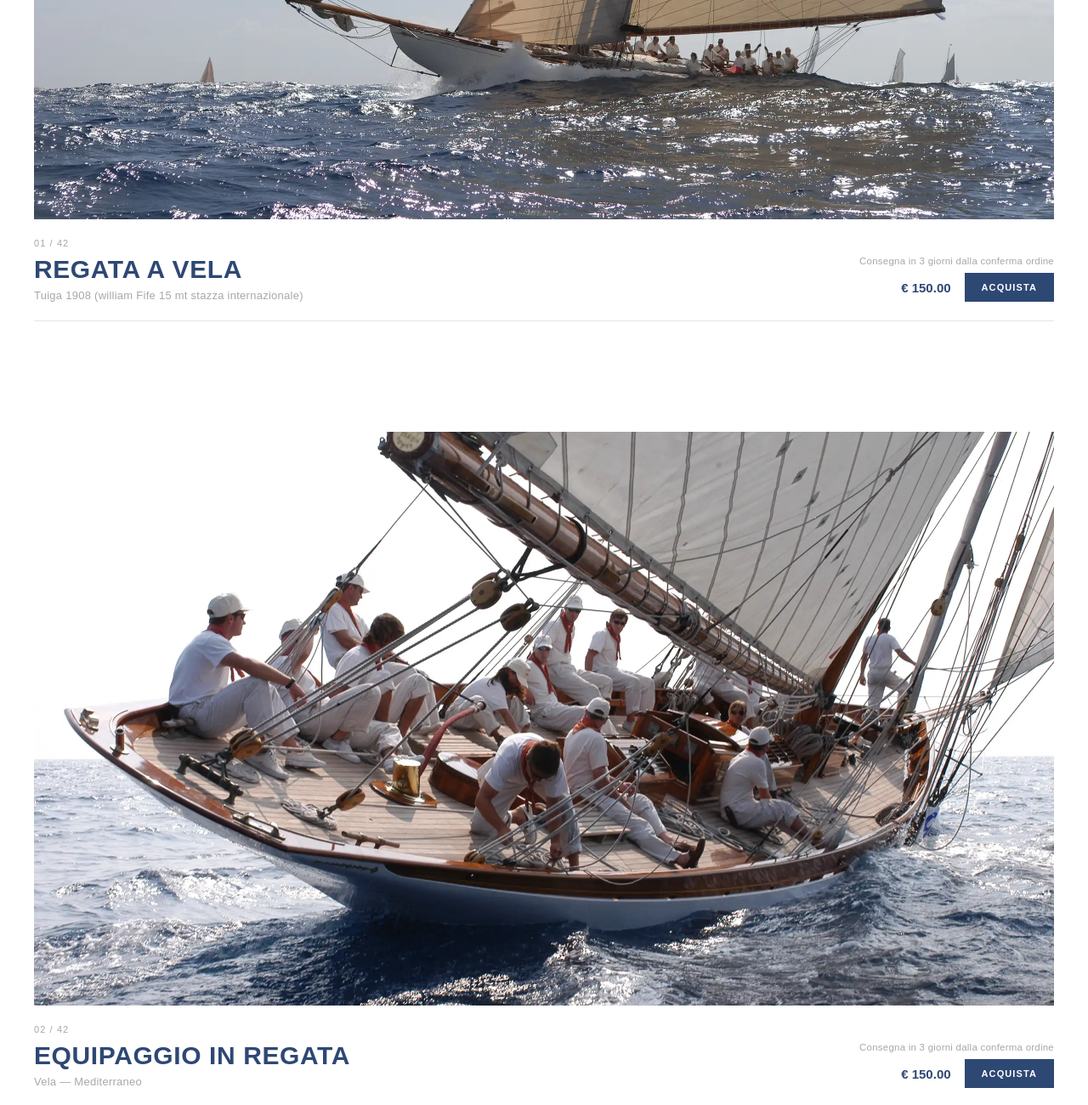
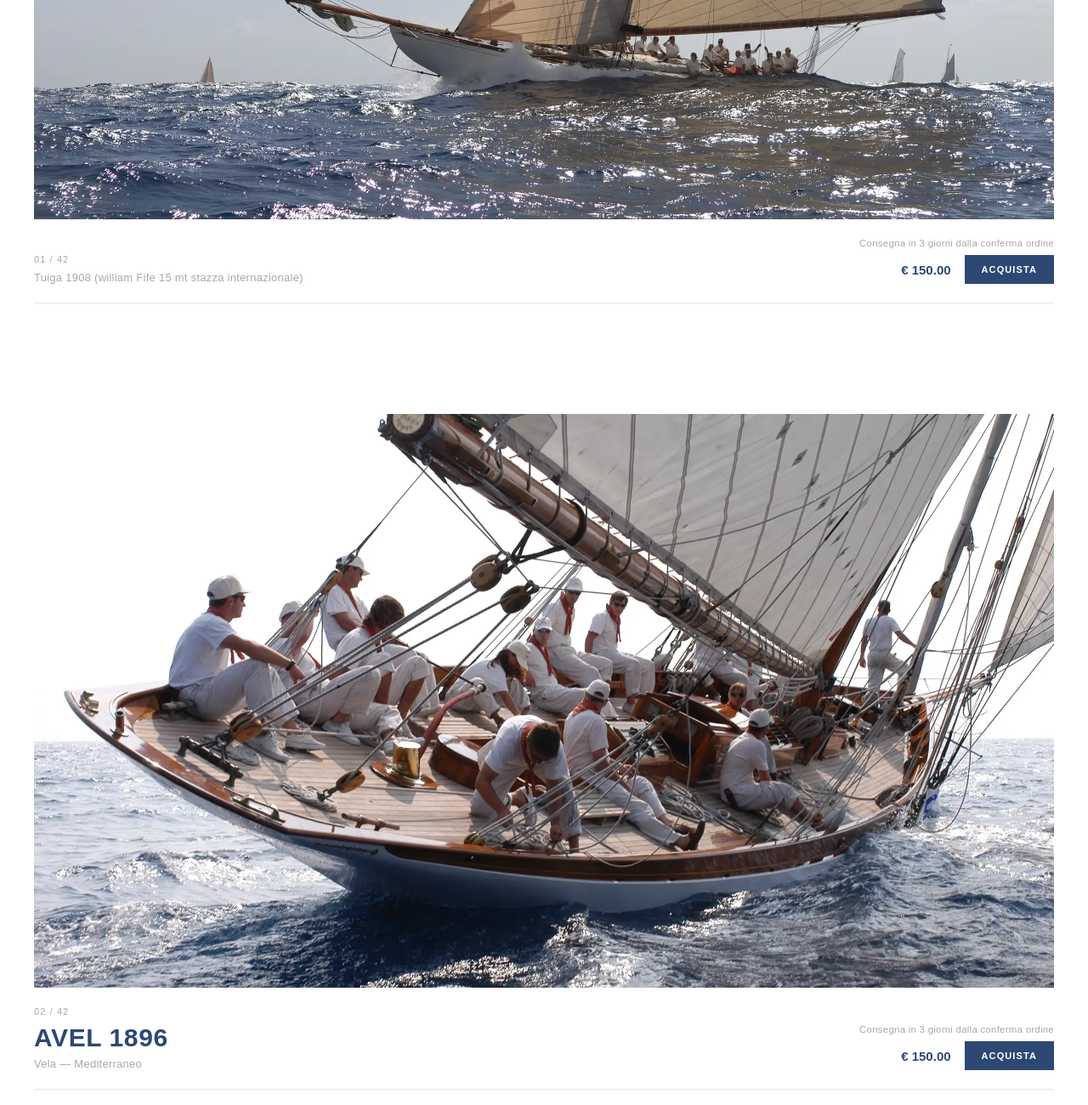
Before and after one commit to fotoramella-alberto/def, a website: page index.html in a window 1280 px wide. Shown: the part 618-1918 px from the top of the page at 85% size. Drawn offline with Linux system fonts and the light colour scheme.

Commit message:
Add files via upload

```diff
--- a/index.html
+++ b/index.html
@@ -375,10 +375,10 @@
   // Modifica qui titolo, sottotitolo/genere, prezzo (in euro) e immagine di ogni fotografia.
   // "img" è il seed usato per l'immagine segnaposto: sostituiscilo con il percorso della tua foto reale (es. "foto/nome-file.jpg").
   const works = [
-    {title:"Regata a vela", info:"Tuiga 1908 (william Fife 15 mt stazza internazionale)", price:150, img:"webp/FED1.webp", category:"Vele"},
-    {title:"Equipaggio in regata", info:"Vela — Mediterraneo", price:150, img:"webp/FED2.webp", category:"Vele"},
+    {title:"", info:"Tuiga 1908 (william Fife 15 mt stazza internazionale)", price:150, img:"webp/FED1.webp", category:"Vele"},
+    {title:"Avel 1896", info:"Vela — Mediterraneo", price:150, img:"webp/FED2.webp", category:"Vele"},
     {title:"Avel 1896", info:"Vela — Mediterraneo", price:150, img:"webp/FED3.webp", category:"Vele"},
-    {title:"Veliero al largo della costa", info:"Vela — Liguria, IT", price:150, img:"webp/FED4.webp", category:"Vele"},
+    {title:"", info:"Vela — Liguria, IT", price:150, img:"webp/FED4.webp", category:"Vele"},
     {title:"Tuiga", info:"Genere — Luogo", price:150, img:"webp/FED5.webp", category:"Vele"},
     {title:"Oriole 1905 Nathanael Greene Herreshoff ", info:"Genere — Luogo", price:150, img:"webp/FED6.webp", category:"Vele"},
     {title:"Tuiga", info:"Genere — Luogo", price:150, img:"webp/FED7.webp", category:"Vele"},
```
